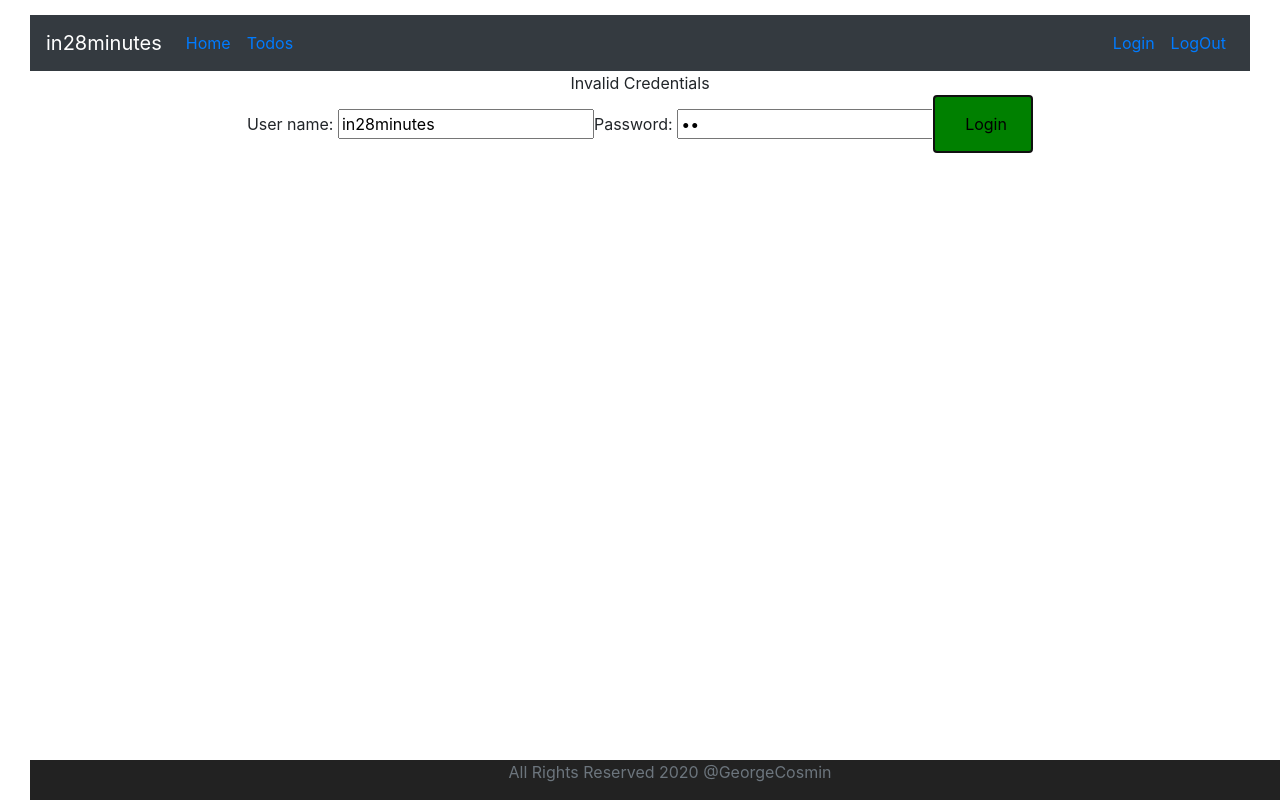
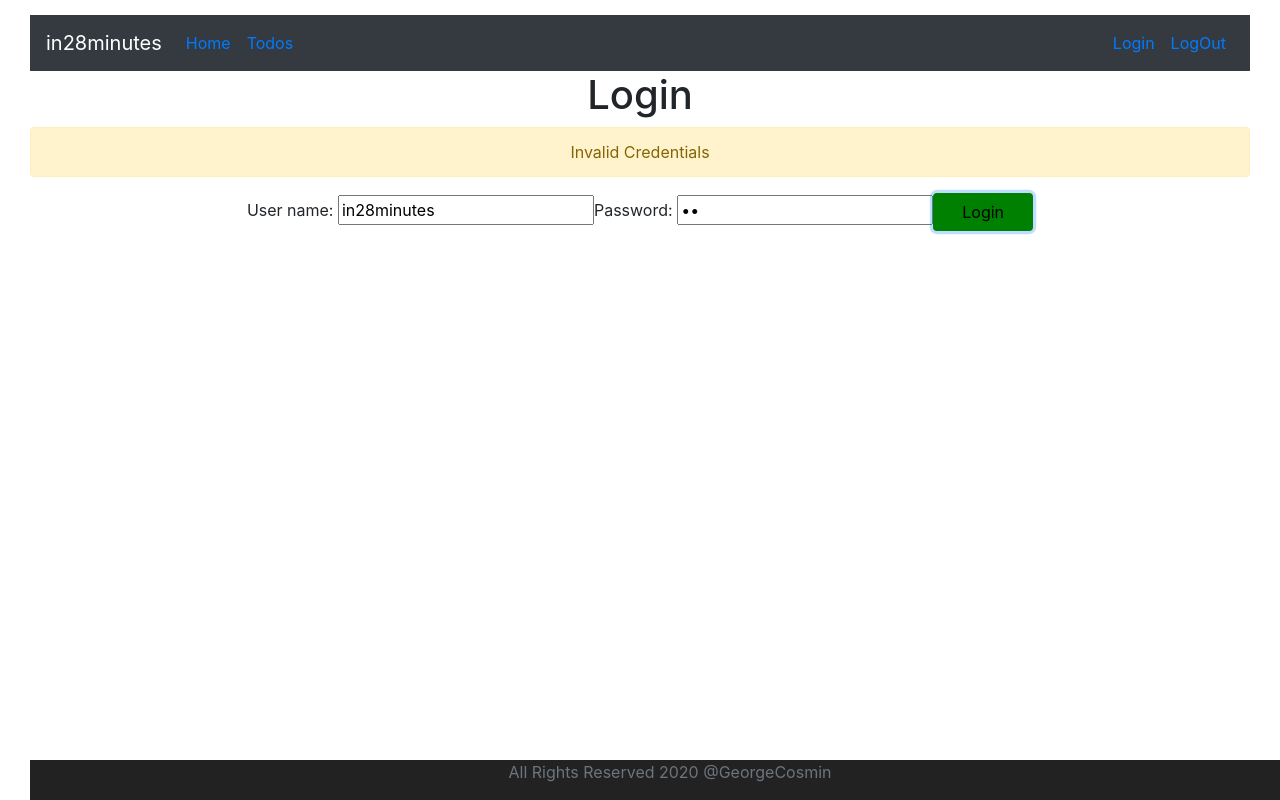
Before and after one commit to georgecosmin98/FullStack-with-react-and-spring-boot, a React (Create React App) app: page / in a window 1280 px wide. Both pictures are taken after a click on the button "Login". Shown: the top 800 px of the page. Built offline with nearby package versions, Linux system fonts and the light colour scheme.

Commit message:
Styling Login, List Todo and other components

```diff
--- a/src/components/todo/TodoApp.jsx
+++ b/src/components/todo/TodoApp.jsx
@@ -91,10 +91,10 @@
     render() {
         return <div>
             <h1>List Todos</h1>
-            <table>
+            <div className="container">
+                <table className="table">
                     <thead>
                         <tr>
-                        <th>id</th>
                             <th>description</th>
                             <th>isCompleted?</th>
                             <th>targetDate</th>
@@ -104,15 +104,14 @@
                         {this.state.todos.map(
                             todo =>
                                 <tr>
-                                <td>{todo.id}</td>
                                     <td>{todo.description}</td>
                                     <td>{todo.done.toString()}</td>
                                     <td>{todo.targetDate.toLocaleDateString()}</td>
-
                                 </tr>)
                         }
                     </tbody>
                 </table>
+            </div>
         </div>
     }
 }
@@ -120,7 +119,12 @@
 
 class WelcomeComponent extends Component {
     render() {
-        return <div>Welcome {this.props.match.params.name}. You can manage your todos <Link to="/todos">here</Link>.</div>
+        return (
+            <>
+                <h1>Welcome</h1>
+                <div className="container">Welcome {this.props.match.params.name}.You can manage your todos < Link to="/todos" > here</Link >.</div>
+            </>
+        )
     }
 }
 
@@ -167,13 +171,15 @@
     render() {
         return (
             <div>
+                <h1>Login</h1>
+                <div className="container"></div>
                 {/*<ShowInvalidCredentials hasLoginFailed={this.state.hasLoginFailed} />*/}
-                {this.state.hasLoginFailed && <div>Invalid Credentials</div>} {/*If condition is true => show message(div)*/}
+                {this.state.hasLoginFailed && <div className="alert alert-warning">Invalid Credentials</div>} {/*If condition is true => show message(div)*/}
                 {/*<ShowLoginSuccessMessage showSuccessMessage={this.state.showSuccessMessage} />*/}
                 {this.state.showSuccessMessage && <div>Login Succesfully</div>}
                 User name: <input type="text" name="username" value={this.state.username} onChange={this.handleChange} />
                 Password: <input type="password" name="password" value={this.state.password} onChange={this.handleChange} />
-                <button onClick={this.loginClicked}>Login</button>
+                <button className="btn btn-succes" onClick={this.loginClicked}>Login</button>
             </div>
         )
     }
```
Lines whose indentation alone changed are shown as unchanged.
